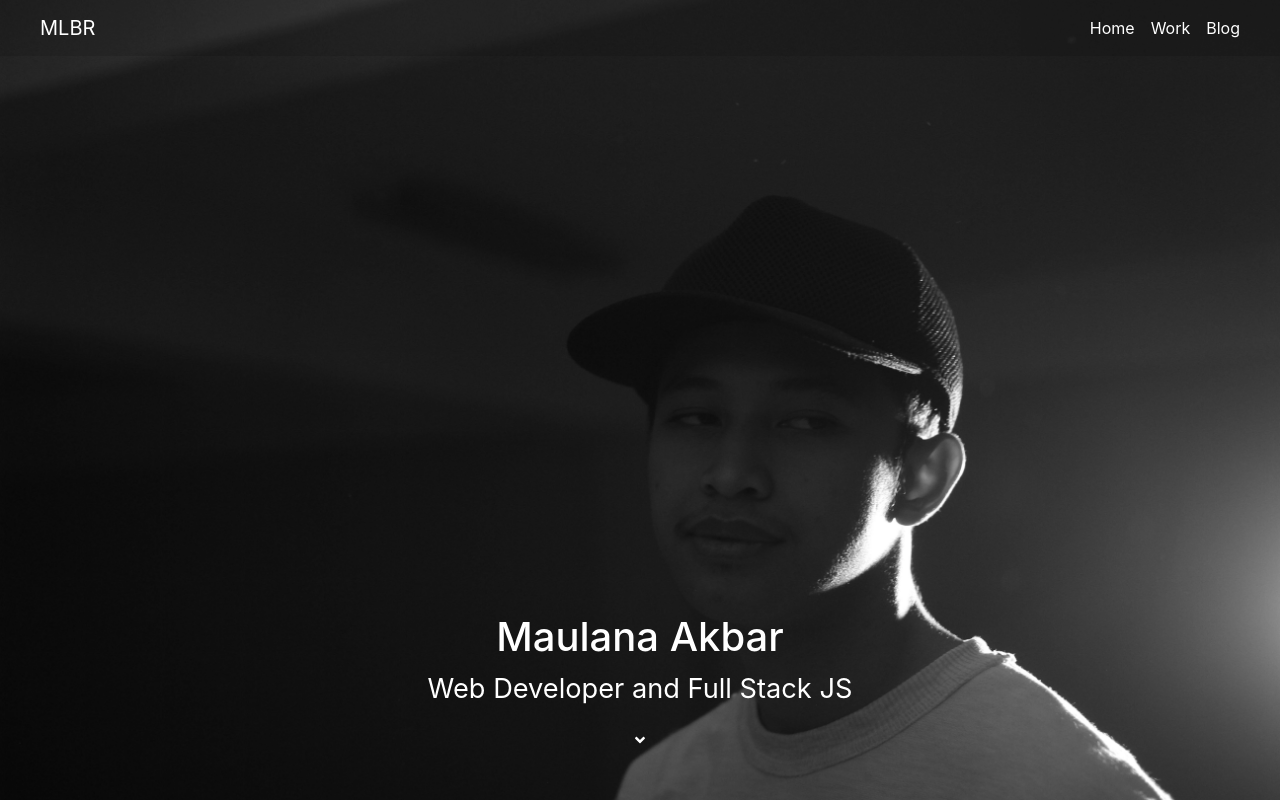
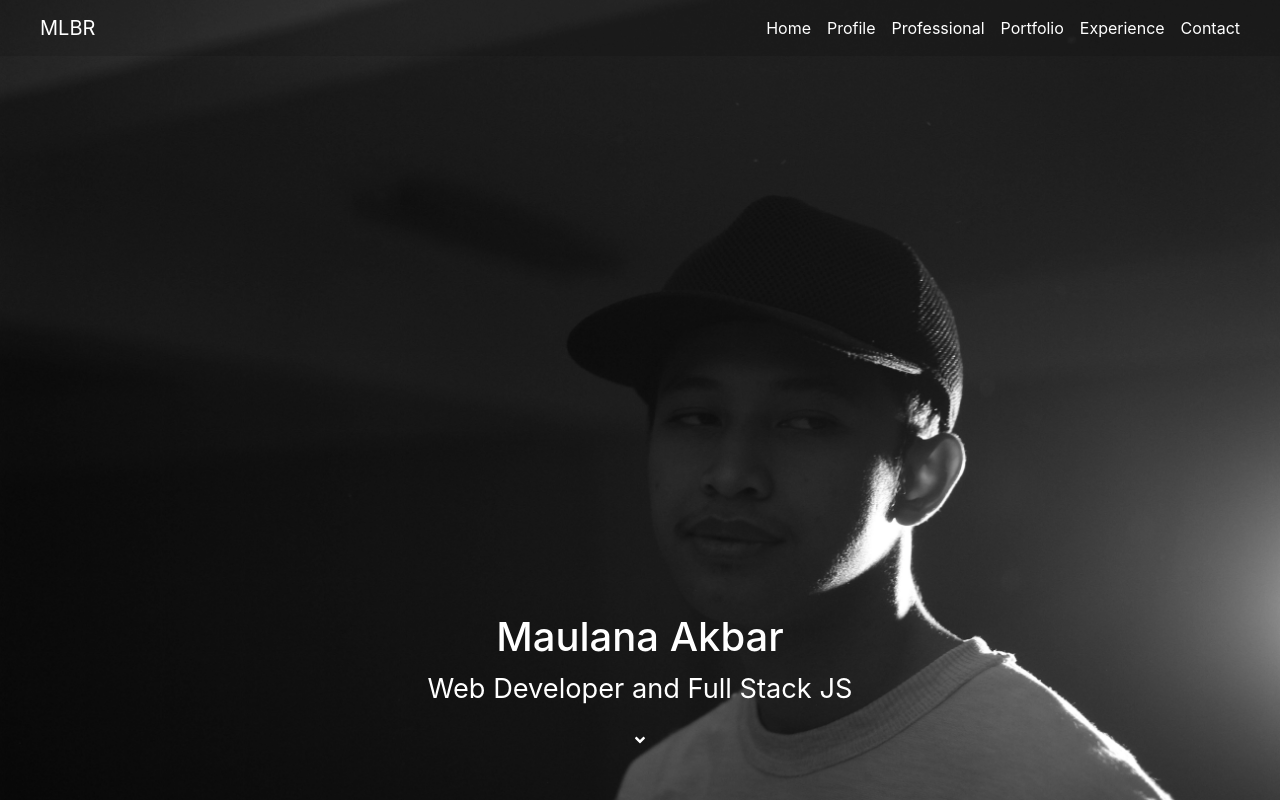
Before and after one commit to maulanakbrr/personal-web, a React (Create React App) app: page / in a window 1280 px wide. Shown: the top 802 px of the page. Built offline with nearby package versions, Linux system fonts and the light colour scheme.

Commit message:
customized contact form and change custom-navbar link components

```diff
--- a/src/components/contact-form/contact-form.component.jsx
+++ b/src/components/contact-form/contact-form.component.jsx
@@ -22,22 +22,26 @@ const ContactForm = () => {
   }
 
   return (
-    <div>
+    <div style={{
+      padding: '20px',
+      borderRadius: '1.5%',
+      backgroundColor: '#292928'
+    }}>
       <Form className='text-left' onSubmit={handleSubmit}>
         <Form.Group controlId="name">
-          <Form.Label>Name</Form.Label>
+          <Form.Label class=" text-white">Name</Form.Label>
           <Form.Control name='name' type="text" placeholder="enter name" value={name} onChange={handleChange}/>
         </Form.Group>
         <Form.Group controlId="email">
-          <Form.Label>Email address</Form.Label>
+          <Form.Label class="text-white">Email address</Form.Label>
           <Form.Control name='email' type="email" placeholder="enter email" value={email} onChange={handleChange}/>
         </Form.Group>
         <Form.Group controlId="">
-          <Form.Label>Message</Form.Label>
+          <Form.Label class="text-white">Message</Form.Label>
           <Form.Control name='message' as="textarea" rows={3} placeholder='enter message' value={message} onChange={handleChange}/>
         </Form.Group>
 
-        <Button variant="primary" type="submit">
+        <Button variant="primary" type="submit" className='mt-3'>
           Submit
         </Button>
       </Form>
--- a/src/components/custom-navbar/custom-navbar.component.jsx
+++ b/src/components/custom-navbar/custom-navbar.component.jsx
@@ -27,8 +27,11 @@ const CustomNavbar = () => {
             <Navbar.Brand style={styles}>MLBR</Navbar.Brand>
             <Nav>
                 <NavLink to='/' style={styles}>Home</NavLink>
-                <NavLink to='/work' style={styles}>Work</NavLink>
-                <NavLink to='/blog' style={styles}>Blog</NavLink>
+                <NavLink to='/profile' style={styles}>Profile</NavLink>
+                <NavLink to='/professional' style={styles}>Professional</NavLink>
+                <NavLink to='/portfolio' style={styles}>Portfolio</NavLink>
+                <NavLink to='/experience' style={styles}>Experience</NavLink>
+                <NavLink to='/contact' style={styles}>Contact</NavLink>
             </Nav>
         </NavbarContainer>
     );
```
Also changed, not shown: 1 other file (tests, documents, lock files or other folders).
